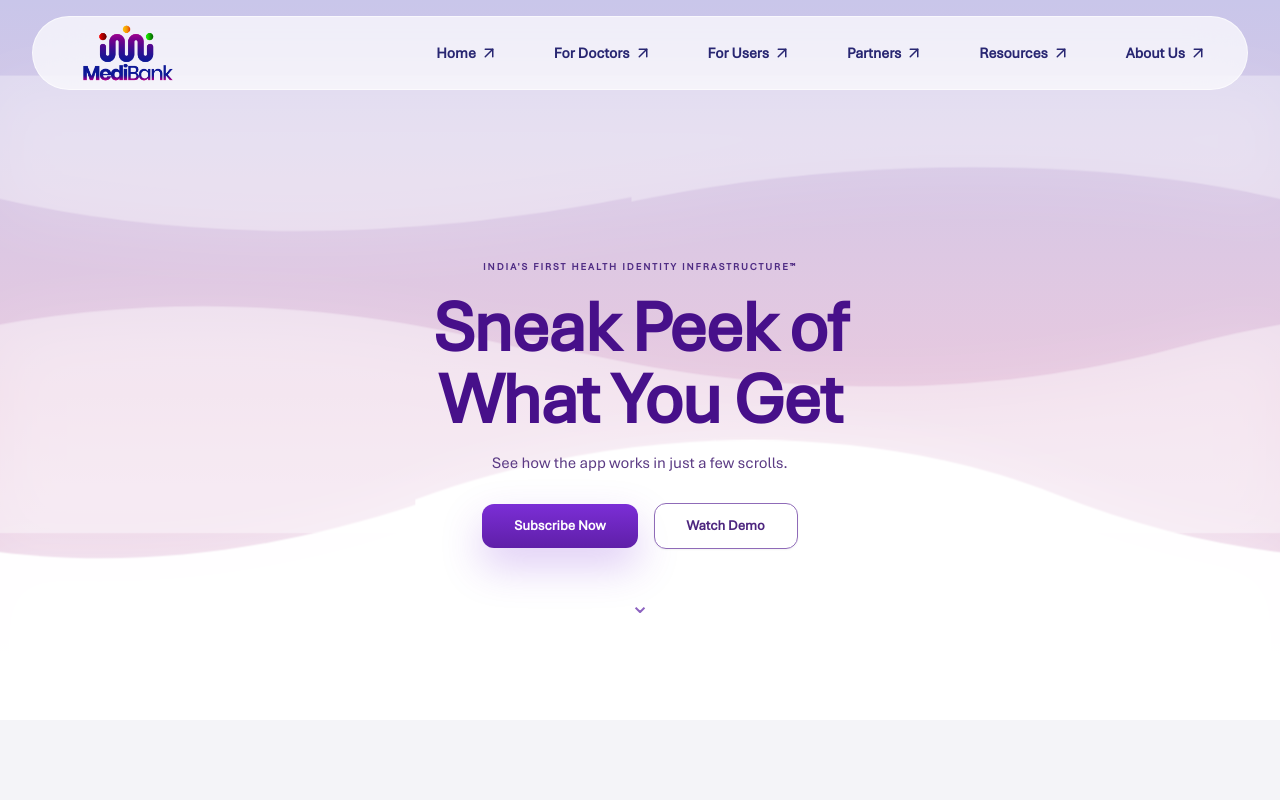
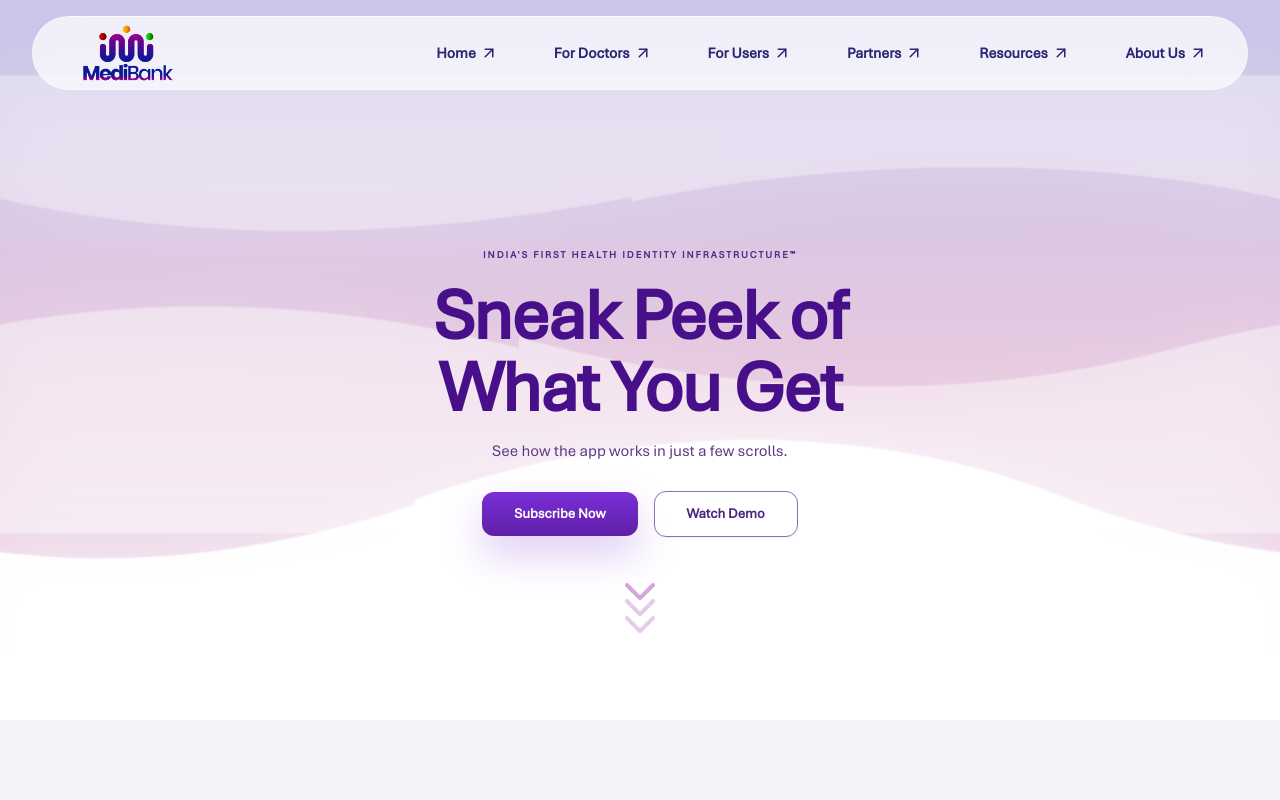
Before and after one commit to AmanDwivedi9335/clinic-portpolio, a Next.js app: page /users in a window 1280 px wide. Shown: the top 800 px of the page. Built offline with nearby package versions, Linux system fonts and the light colour scheme.

Commit message:
Replace hero down-arrow text with animated SVG chevrons

```diff
--- a/src/app/globals.css
+++ b/src/app/globals.css
@@ -100,6 +100,28 @@
 
 .animate-bounce-up-down {
 	animation: bounceUpDown 3s infinite; /* Adjust duration as needed */
+}
+
+
+@keyframes scrollChevronPulse {
+	0%,
+	100% {
+		opacity: 0.35;
+		transform: translateY(0);
+	}
+	50% {
+		opacity: 1;
+		transform: translateY(2px);
+	}
+}
+
+.scroll-indicator {
+	display: block;
+}
+
+.scroll-indicator-chevron {
+	animation: scrollChevronPulse 1.2s ease-in-out infinite;
+	animation-delay: var(--chevron-delay, 0s);
 }
 
 @keyframes textWave {
--- a/src/app/users/page.js
+++ b/src/app/users/page.js
@@ -184,7 +184,44 @@ export default function UsersPage() {
             </button>
           </div>
 
-          <div className="mt-10 text-2xl text-[#8c62c0]">⌄</div>
+          <div className="mt-10" aria-hidden="true">
+            <svg
+              className="scroll-indicator"
+              width="50"
+              height="56"
+              viewBox="0 0 50 56"
+              fill="none"
+              xmlns="http://www.w3.org/2000/svg"
+            >
+              <path
+                className="scroll-indicator-chevron"
+                d="M12 8L25 21L38 8"
+                stroke="#8F129A"
+                strokeWidth="4"
+                strokeLinecap="round"
+                strokeLinejoin="round"
+                style={{ "--chevron-delay": "0s" }}
+              />
+              <path
+                className="scroll-indicator-chevron"
+                d="M12 24L25 37L38 24"
+                stroke="#BB79C7"
+                strokeWidth="4"
+                strokeLinecap="round"
+                strokeLinejoin="round"
+                style={{ "--chevron-delay": "0.2s" }}
+              />
+              <path
+                className="scroll-indicator-chevron"
+                d="M12 40L25 53L38 40"
+                stroke="#D9B8DD"
+                strokeWidth="4"
+                strokeLinecap="round"
+                strokeLinejoin="round"
+                style={{ "--chevron-delay": "0.4s" }}
+              />
+            </svg>
+          </div>
         </div>
       </section>
 
```
